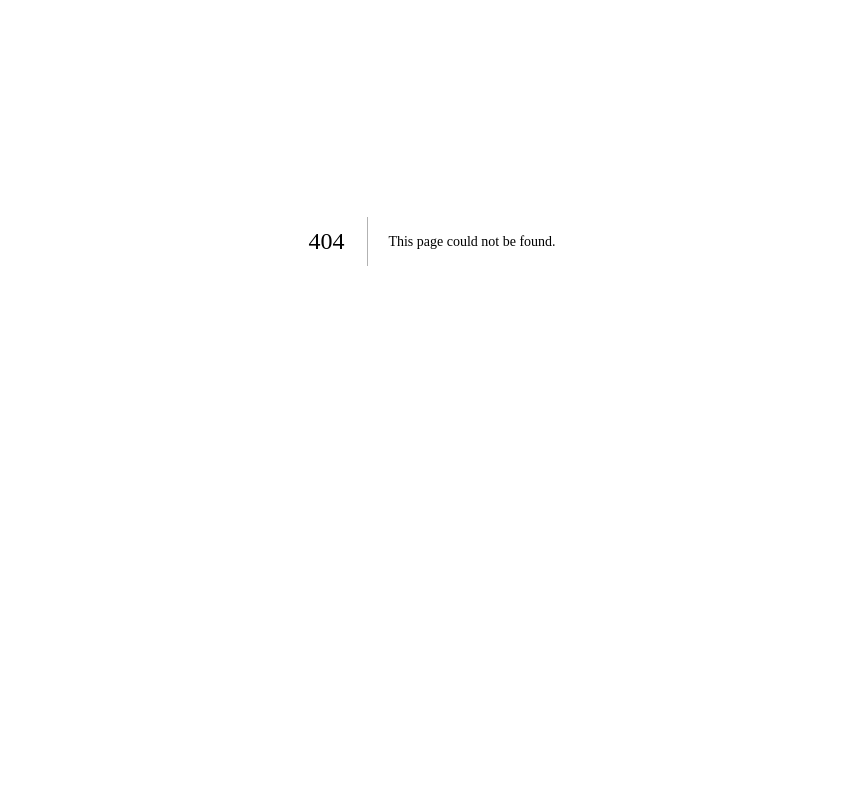
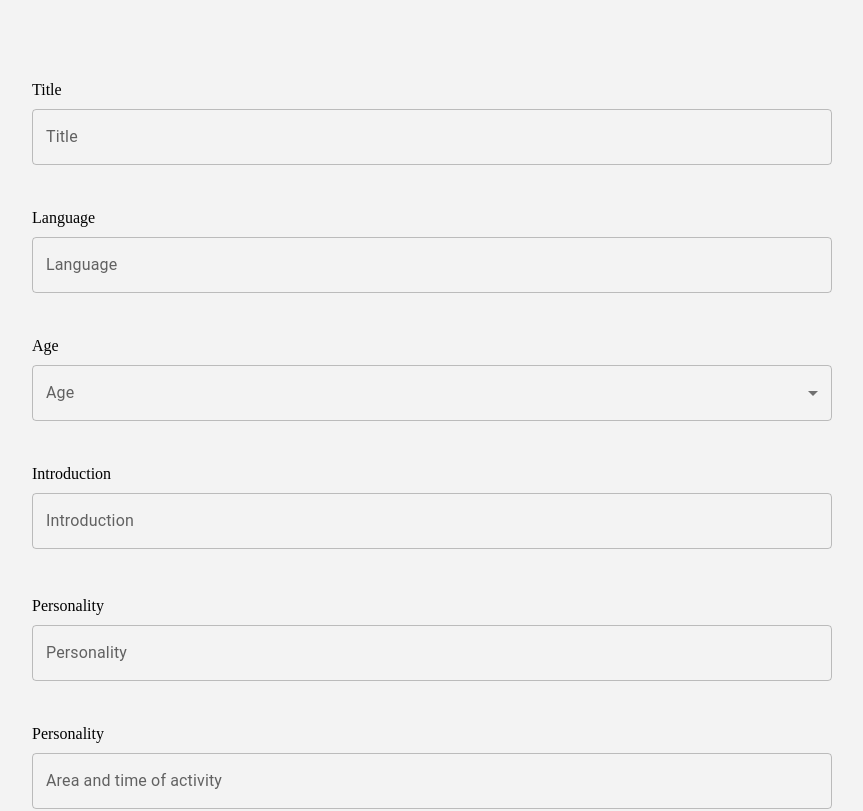
Before and after one commit to sybaeee/seoul-book, a Next.js app: page /userForm in a window 1280 px wide. Before the commit this address had no page. Shown: the part 223-1034 px from the top of the page, without its empty margins (208-1071 px from the left). Before the commit the page ends 864 px from the top, so only its background shows below. Built offline with nearby package versions, Linux system fonts and the light colour scheme; a web font is replaced by a local one.

Commit message:
feat: userForm 생성

```diff
--- /dev/null
+++ b/src/pages/userForm.js
@@ -0,0 +1,126 @@
+import React, { useState } from "react";
+import {
+  Wrapper,
+  Text,
+  Title,
+  Button,
+  ButtonBox,
+  FormContainer,
+  FormWrapper,
+} from "@/styles/registerForm.style";
+
+import {
+  Box,
+  TextField,
+  FormControl,
+  InputLabel,
+  Select,
+  MenuItem,
+} from "@mui/material";
+
+const userForm = () => {
+  const [age, setAge] = React.useState("");
+
+  const handleChange = (event) => {
+    setAge(event.target.value);
+  };
+
+  const handleSubmit = () => {
+    // event.preventDefault();
+    console.log("폼을 제출했습니다.");
+  };
+
+  return (
+    <Wrapper>
+      <FormContainer>
+        <FormWrapper>
+          <Text>Introduce yourself!</Text>
+          <Box
+            sx={{
+              width: 800,
+              maxWidth: "100%",
+              marginBottom: 4,
+            }}
+          >
+            <Title>Title</Title>
+            <TextField fullWidth label="Title" id="fullWidth" />
+          </Box>
+          <Box
+            sx={{
+              width: 800,
+              maxWidth: "100%",
+              marginBottom: 4,
+            }}
+          >
+            <Title>Language</Title>
+            <TextField fullWidth label="Language" id="fullWidth" />
+          </Box>
+
+          <Title>Age</Title>
+          <FormControl fullWidth>
+            <InputLabel id="demo-simple-select-label">Age</InputLabel>
+            <Select
+              labelId="demo-simple-select-label"
+              id="demo-simple-select"
+              value={age}
+              label="Age"
+              onChange={handleChange}
+            >
+              <MenuItem value={10}>Ten</MenuItem>
+              <MenuItem value={20}>Twenty</MenuItem>
+              <MenuItem value={30}>Thirty</MenuItem>
+              <MenuItem value={40}>forty</MenuItem>
+              <MenuItem value={50}>fifty</MenuItem>
+              <MenuItem value={60}>older than sixty</MenuItem>
+            </Select>
+          </FormControl>
+          <Box
+            sx={{
+              width: 800,
+              height: 100,
+              maxWidth: "100%",
+              marginBottom: 4,
+              marginTop: 4,
+            }}
+          >
+            <Title>Introduction</Title>
+            <TextField fullWidth label="Introduction" id="fullWidth" />
+          </Box>
+          <Box
+            sx={{
+              width: 800,
+              maxWidth: "100%",
+              marginBottom: 4,
+            }}
+          >
+            <Title>Personality</Title>
+            <TextField fullWidth label="Personality" id="fullWidth" />
+          </Box>
+          <Box
+            sx={{
+              width: 800,
+              maxWidth: "100%",
+              marginBottom: 4,
+            }}
+          >
+            <Title>Personality</Title>
+            <TextField
+              fullWidth
+              label="Area and time of activity"
+              id="fullWidth"
+            />
+          </Box>
+
+          <ButtonBox>
+            <Button onClick={() => console.log("폼을 제출했습니다.")}>
+              Cancel
+            </Button>
+            <Button onClick={handleSubmit}>Submit</Button>
+          </ButtonBox>
+        </FormWrapper>
+      </FormContainer>
+    </Wrapper>
+  );
+};
+
+export default userForm;
--- a/src/styles/registerForm.style.js
+++ b/src/styles/registerForm.style.js
@@ -30,6 +30,7 @@ export const Text = styled.div`
 export const Title = styled.div`
   align-self: start;
   margin-top: 12px;
+  margin-bottom: 10px;
 `;
 
 export const Input = styled.input`
```
